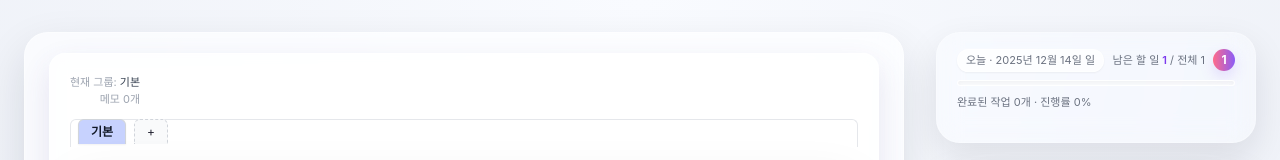
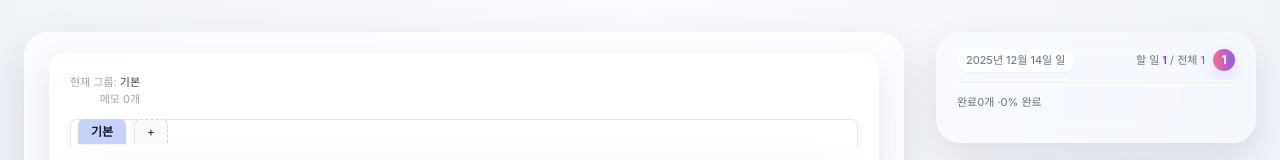
Before and after one commit to wskimkj/memo, a React (Vite) app: page / in a window 1280 px wide. Shown: the top 160 px of the page. Built offline with nearby package versions, Linux system fonts and the light colour scheme.

Commit message:
Update Header.jsx

```diff
--- a/src/components/Header.jsx
+++ b/src/components/Header.jsx
@@ -19,12 +19,12 @@ export default function Header({ remaining, total }) {
       <div className="flex items-center justify-between text-[11px] text-gray-500">
         <div className="flex items-center gap-2">
           <span className="px-2 py-0.5 rounded-full bg-white/70 border border-white/60 shadow-sm">
-            오늘 · {dateLabel}
+          {dateLabel}
           </span>
         </div>
         <div className="flex items-center gap-2">
           <span>
-            남은 할 일{" "}
+           할 일{" "}
             <span className="font-semibold text-violet-600">
               {remaining}
             </span>{" "}
@@ -56,7 +56,7 @@ export default function Header({ remaining, total }) {
       {/* 아래 설명 한 줄 */}
       <div className="text-[11px] text-gray-500 flex items-center justify-between">
         <span>
-          완료된 작업 {done}개 · 진행률 {percent}%
+          완료{done}개 ·{percent}% 완료
         </span>
         {total === 0 && (
           <span className="text-[11px] text-gray-400">
```
